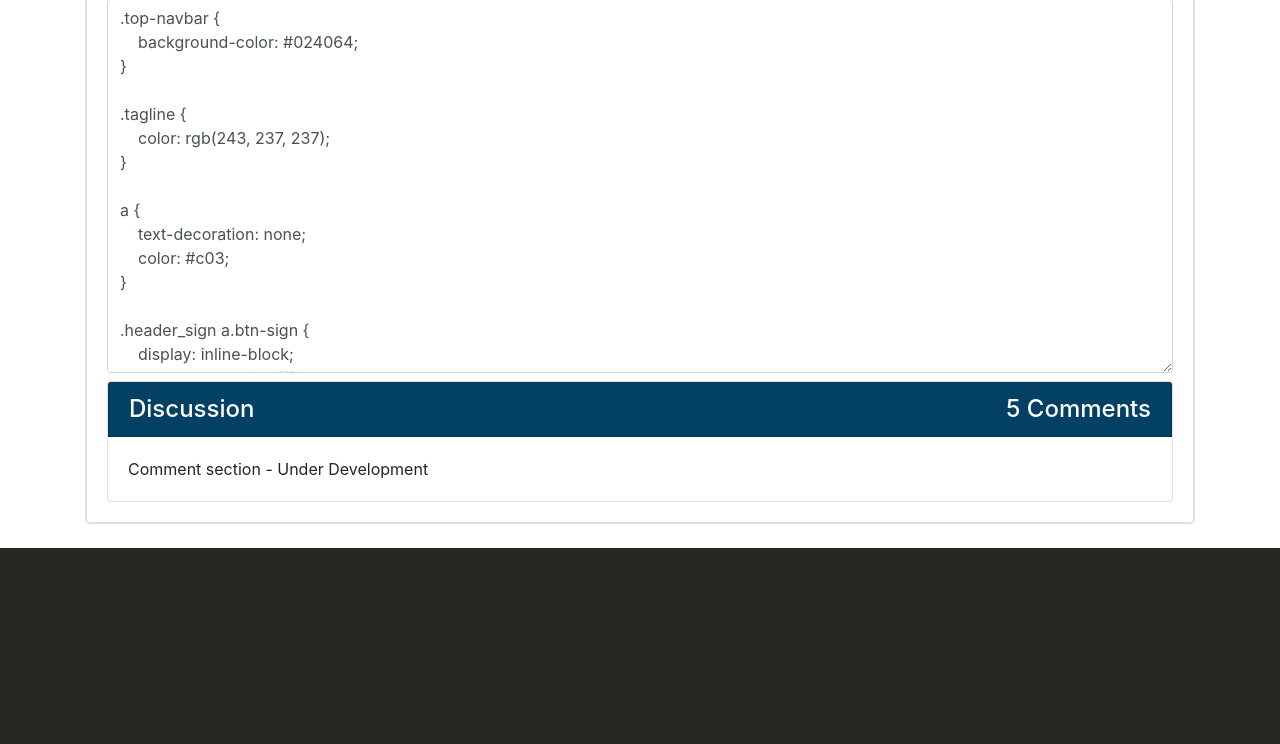
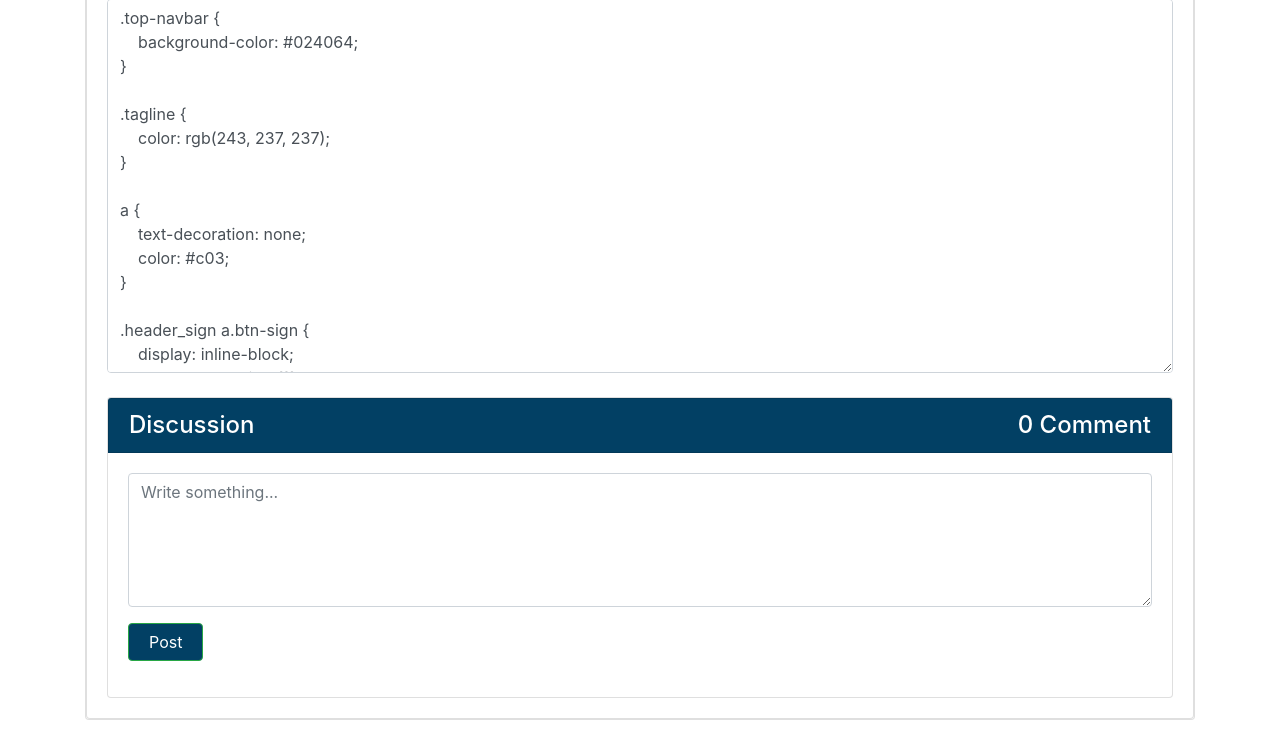
Before and after one commit to farhad0085/Django-Code-Sharing-App, a Django app: page /code/5/ in a window 1280 px wide. Shown: the part 2042-2786 px from the top of the page. Before the commit the page ends 2590 px from the top, so only its background shows below. Run offline with Django 3.2, Linux system fonts and the light colour scheme; data comes from the database, SQL or seed files in the repository; both versions use the stored data as it was after the commit; some libraries are stand-ins or nearby versions.

Commit message:
comment done

```diff
--- a/codes/forms.py
+++ b/codes/forms.py
@@ -1,6 +1,6 @@
 from django.forms import ModelForm
 from django.forms import fields
-from .models import Code, Language
+from .models import Code, Comment, Language
 
 class CodeSubmissionForm(ModelForm):
 
@@ -15,3 +15,9 @@ class CodeSubmissionForm(ModelForm):
         model = Code
         fields = '__all__'
         exclude = ['total_views', 'author']
+
+
+class CommentForm(ModelForm):
+    class Meta:
+        model = Comment
+        fields = ['body']
--- a/codes/templates/codes/code_page.html
+++ b/codes/templates/codes/code_page.html
@@ -42,15 +42,40 @@
             </div>
         </div>
         <pre><code class="language-html">{{ code.snippet_body }}</code></pre>
-        <textarea class="form-control noscroll my-2" rows="15">{{ code.snippet_body }}</textarea>
+        <textarea class="form-control noscroll my-2 mb-4" rows="15">{{ code.snippet_body }}</textarea>
 
         <div class="card">
             <div class="card card-header shared-snippet-title" style="padding-bottom: 0px !important">
                 <h4 class="card-title card-link breadcumb">Discussion
-                    <span class="float-right">5 Comments</span></h4>
+                    <span class="float-right">
+                        {% if comments.count > 1 %}
+                            {{comments.count}} Comments
+                        {% else %}
+                            {{comments.count}} Comment
+                        {% endif %}
+                    </span></h4>
             </div>
             <div class="card-body">
-                Comment section - Under Development
+                <form method="post" class="mb-3">
+                    {% csrf_token %}
+                    <div class="form-group">
+                        {{form.body}}
+                    </div>
+                    <input type="submit" value="Post" class="btn btn-success code-submit">
+                </form>
+
+                {% for comment in comments %}
+                    {% if forloop.last %}
+                        <div class="border rounded p-2">
+                    {% else %}
+                        <div class="border rounded p-2 mb-2">
+                    {% endif %}
+                    <b>{{comment.author.username}}</b><span> at {{comment.datetime_utc|date:"dS F, Y h:i:s A"}} says:</span>
+                    <hr>
+                    <p>{{comment.body}}</p>
+                </div>
+                {% endfor %}
+
             </div>
         </div>
 
@@ -60,4 +85,12 @@
 
 {% block footer_scripts %}
 <script src="{% static 'prism/prism.js' %}"></script>
+
+<script>
+const body = $("#id_body")
+body.addClass("form-control")
+body.attr('placeholder', "Write something...")
+body.attr('rows', 5)
+</script>
+
 {% endblock footer_scripts %}
--- a/codes/views.py
+++ b/codes/views.py
@@ -54,12 +54,39 @@ def language_page(request, language_name):
 
 
 def code_view(request, code_id):
-    code = Code.objects.get(id=code_id)
-    code.total_views = code.total_views + 1
-    code.save()
+
+
+    form = CommentForm()
+
+    try:
+        code = Code.objects.get(id=code_id)
+        comments = code.comment_set.all()
+
+    except:
+        response = render(request, '404.html')
+        response.status_code = 404
+        return response
+
+    if request.method == "POST":
+        form = CommentForm(request.POST)
+
+        if form.is_valid():
+            comment = form.save(commit=False)
+            comment.author = request.user
+            comment.code = code
+
+            comment.save()
+
+            return redirect('code_view', code.id)
+
+    else:
+        code.total_views = code.total_views + 1
+        code.save()
 
     context = {
         "code": code,
+        "form": form,
+        "comments": comments
     }
 
     return render(request, "codes/code_page.html", context)
```
Also changed, not shown: db.sqlite3.
